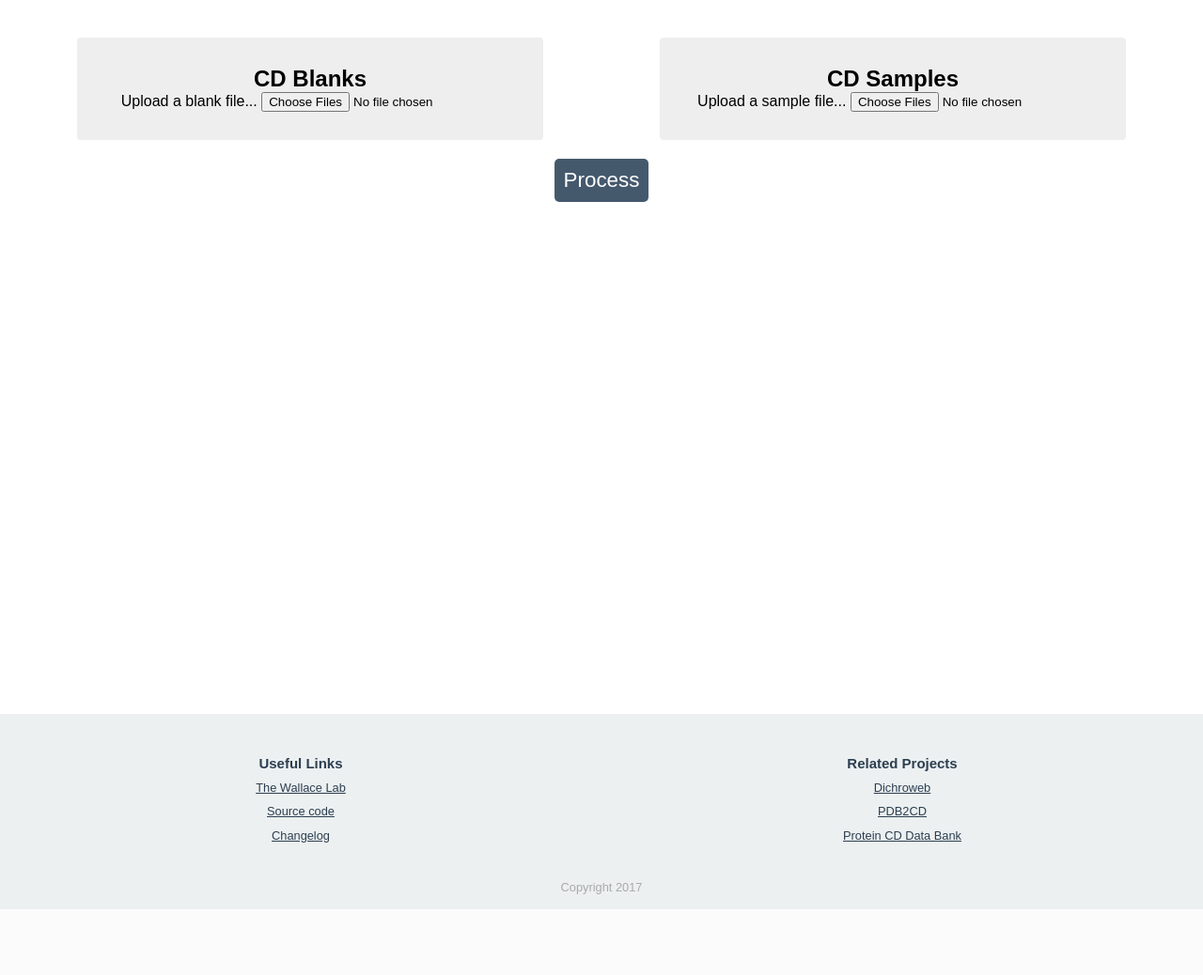
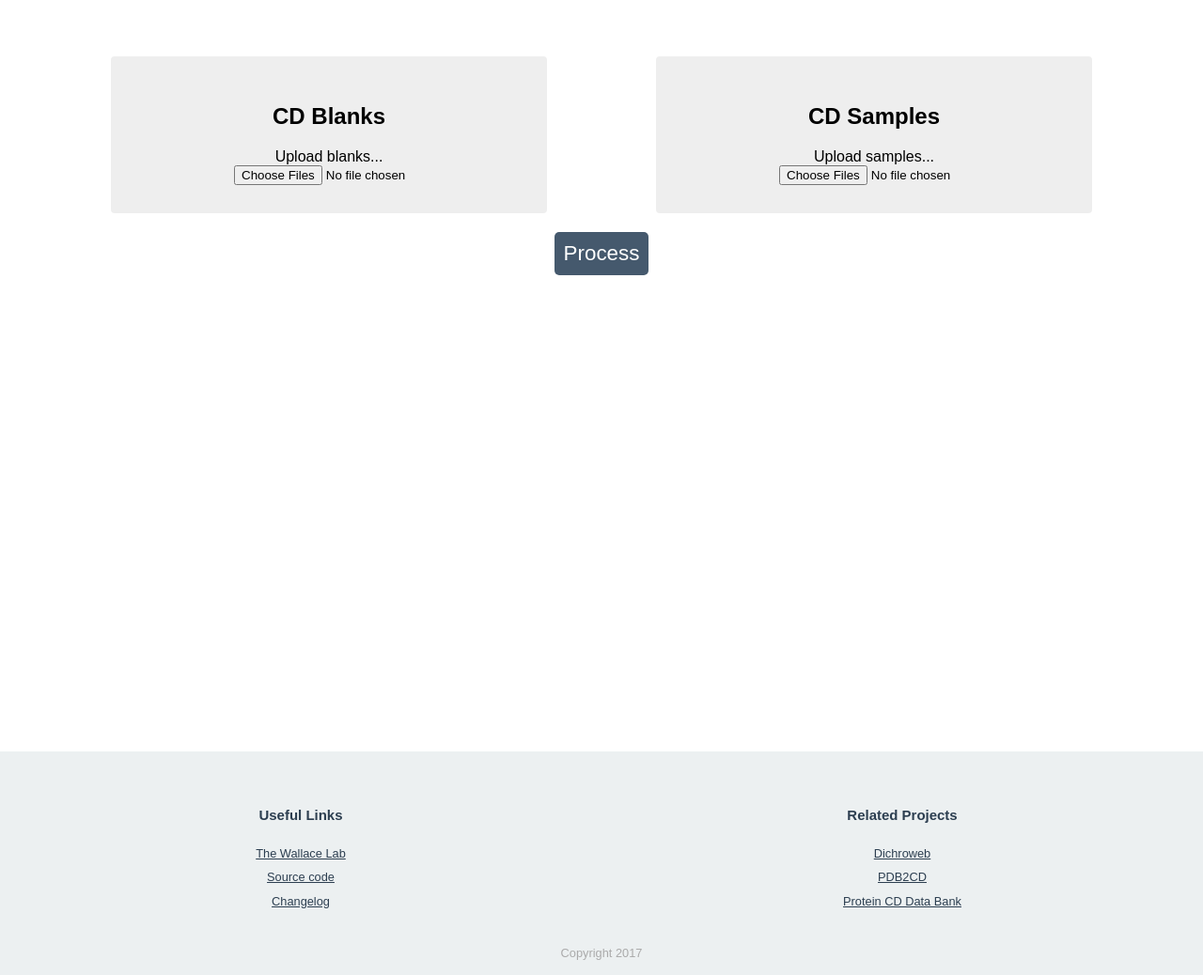
Before and after one commit to samirelanduk/CDtool, a Django app: page /single/ in a window 1280 px wide. Shown: the part 80-1118 px from the top of the page at 94% size. Before the commit the page ends 1048 px from the top, so only its background shows below. Run offline with Django 3.2, Linux system fonts and the light colour scheme; some web fonts are replaced.

Commit message:
Some minor CSS changes for 0.1 release

```diff
--- a/cdprocessing/templates/single.html
+++ b/cdprocessing/templates/single.html
@@ -1,18 +1,27 @@
 {% extends "base.html" %}
 
 {% block title %}Single Run{% endblock %}
+
+{% block css %}
+<style>
+  main {
+    text-align: center;
+    width: inherit;
+  }
+</style>
+{% endblock %}
 
 {% block main %}
 
 <form id="file-input" method="POST" enctype="multipart/form-data">
   <div id="blank-input">
     <h2>CD Blanks</h2>
-    <label for="blank_id" class="btn">Upload a blank file...</label>
+    <label for="blank_id" class="btn">Upload blanks...</label>
     <input name="blank" type="file" id="blank_id" multiple>
     {% csrf_token %}
   </div><div id="sample-input">
     <h2>CD Samples</h2>
-    <label for="sample_id" class="btn">Upload a sample file...</label>
+    <label for="sample_id" class="btn">Upload samples...</label>
     <input name="sample" type="file" id="sample_id" multiple>
   </div>
   <div id="input-errors">{{ error_text }}</div>
@@ -40,6 +49,11 @@
       },
       legend: {
         enabled: false
+      },
+      plotOptions: {
+        arearange: {
+          animation: true
+        }
       },
       xAxis: {
         min: {{ min }},
--- a/cdtool/static/css/main.css
+++ b/cdtool/static/css/main.css
@@ -52,17 +52,17 @@ nav a {
   color: #FFFFFF;
   text-decoration: none;
   padding: 0px;
+  transition: 0.5s;
 }
 
 nav a:hover {
-  color: #000000;
+  color: #CCCCCC;
   transition: 0.5s
 }
 
 main {
   min-height: calc(90vh);
   padding: 20px;
-  text-align: center;
 }
 
 footer {
@@ -105,9 +105,7 @@ footer a {
   margin-bottom: 10px;
 }
 
-h1, h2, h3 {
-  margin: 0px;
-}
+
 
 input[type=submit] {
   background-color: #45596d;
@@ -121,10 +119,48 @@ input[type=submit] {
   margin-left: auto;
   margin-right: auto;
   display: block;
+  transition: 0.5s;
 }
 
-#file-input, #chart {
+input[type=submit]:hover {
+  background-color: #000000;
+  transition: 0.5s;
+}
+
+input[type=file] {
+  display: block;
+  text-align: center;
+  width: 50%;
+  margin-left: auto;
+  margin-right: auto;
+}
+
+#file-input, #chart-config {
   margin-bottom: 100px;
+}
+
+button {
+  background-color: #61778e;
+  padding: 5px;
+  font-size: 90%;
+  cursor: pointer;
+  color: #FFFFFF;
+  border-radius: 8px;
+  border: 0px;
+  text-align: center;
+  margin-left: auto;
+  margin-right: auto;
+  display: block;
+  transition: 0.5s;
+}
+
+button:hover {
+  background-color: #55697d;
+  transition: 0.5s;
+}
+
+p {
+  line-height: 2;
 }
 
 @media only screen and (min-width: 568px) {
@@ -138,6 +174,10 @@ input[type=submit] {
     height: 100%;
     box-sizing: border-box;
     vertical-align: top;
+  }
+
+  main {
+    padding: 25px 40px;;
   }
 }
 
@@ -188,4 +228,19 @@ input[type=submit] {
     margin-bottom: 20px;
   }
 
+  main {
+    padding: 30px 50px;;
+  }
+
 }
+
+@media only screen and (min-width: 1025px) {
+  /* Big Desktop screens */
+
+  main {
+    width: 960px;
+    margin: 0px auto;
+    padding: 40px 60px;;
+  }
+
+}
--- a/cdtool/templates/base.html
+++ b/cdtool/templates/base.html
@@ -10,6 +10,7 @@
   <link href="https://fonts.googleapis.com/css?family=Amiko" rel="stylesheet">
   <link href="https://fonts.googleapis.com/css?family=Baloo" rel="stylesheet">
   <link rel="stylesheet" type="text/css" href="/static/css/main.css">
+  {% block css %}{% endblock %}
   <script src="https://code.jquery.com/jquery.min.js"></script>
   <script type="text/javascript" src="/static/js/main.js" async></script>
   <script src="/static/js/highcharts.js"></script>
```
Also changed, not shown: home/templates/home.html (+8 -0 lines).
